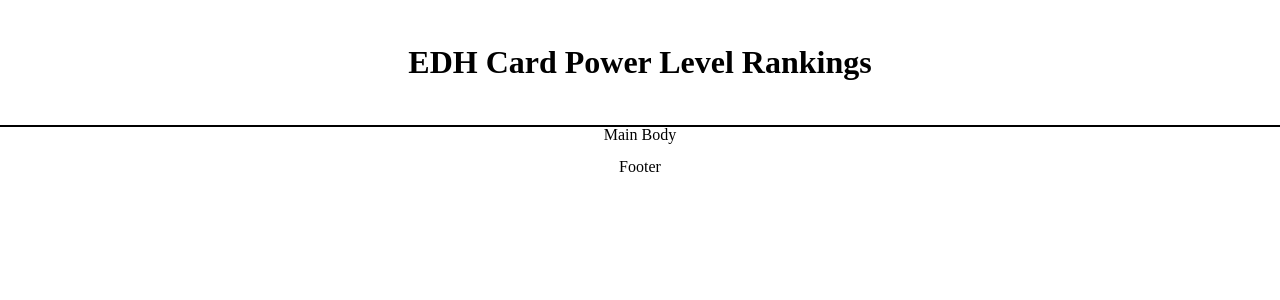
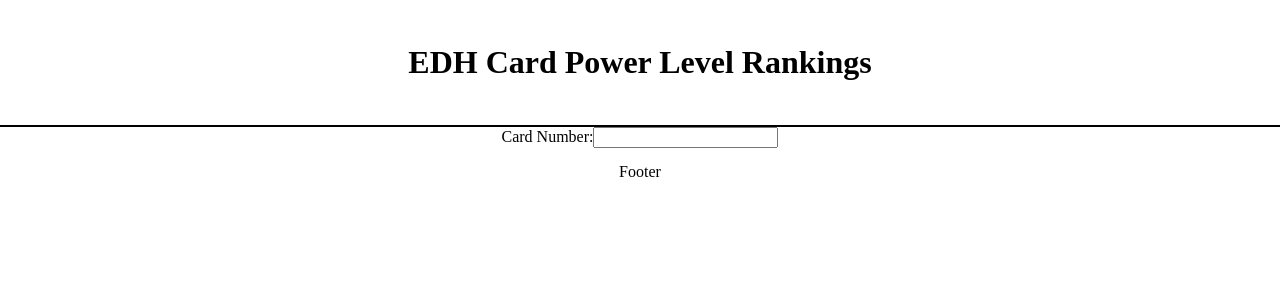
Before and after one commit to AnthonyMillerGit/CommandPoints, a React (Create React App) app in the folder commandpoints/: page / in a window 1280 px wide. Shown: the top 300 px of the page. Built offline with nearby package versions, Linux system fonts and the light colour scheme; no server answers.

Commit message:
trying to add state to form in Mainbody. wip

```diff
--- a/commandpoints/package.json
+++ b/commandpoints/package.json
@@ -8,6 +8,7 @@
     "@testing-library/user-event": "^13.5.0",
     "axios": "^0.25.0",
     "eslint": "^8.8.0",
+    "mtgsdk": "^1.0.0",
     "react": "^17.0.2",
     "react-dom": "^17.0.2",
     "react-scripts": "5.0.0",
--- a/commandpoints/src/App.js
+++ b/commandpoints/src/App.js
@@ -8,24 +8,26 @@ import axios from 'axios'
 
 
 
+
+
+
 function App() {
-
 
   const [cardImg, setCardImg] = useState()
   const [cardName, setCardName] = useState()
+  const [cardNumber, setCardNumber] = useState()
 
-
-  useEffect(() => {
-    axios.get('https://api.magicthegathering.io/v1/cards')
-    .then(res => {
-      console.log(res.data)
-      setCardImg(res.data.cards[0].imageUrl)
-      setCardName(res.data.cards[0].name)
-    })
-    .catch(err => {
-      console.log(err)
-    })
-  },[])
+  // useEffect(() => {
+  //   axios.get(`https://api.magicthegathering.io/v1/cards/${cardNumber}`)
+  //   .then(res => {
+  //     console.log(res.data)
+  //     setCardImg(res.data.card.imageUrl)
+  //     setCardName(res.data.card.name)
+  //   })
+  //   .catch(err => {
+  //     console.log(err)
+  //   })
+  // },[])
 
 
   return (
--- a/commandpoints/src/components/MainBody.js
+++ b/commandpoints/src/components/MainBody.js
@@ -1,11 +1,67 @@
-import React from 'react'
+import React, { useEffect, useState} from 'react'
+import axios from 'axios'
+
+
+
+const initialValue = {
+    cardNumber: '',
+}
+
+
+
 
 const MainBody = () => {
-    return [
+
+    const [values, setValues] = useState(initialValue)
+
+    const inputChange = (name, value) => {
+        setValues({
+            ...values,
+            [name]: value
+        })
+    }
+
+
+    const handleChanges = e => {
+        const { name } = e.target
+        inputChange(name)
+    }
+
+    const handleSubmit = e => {
+        e.preventDefault()
+
+    }
+
+
+    // useEffect(() => {
+    //     axios.get(`https://api.magicthegathering.io/v1/cards/${cardNumber}`)
+    //     .then(res => {
+    //         console.log(res.data)
+    //         setCardImg(res.data.card.imageUrl)
+    //         setCardName(res.data.card.name)
+    //     })
+    //     .catch(err => {
+    //         console.log(err)
+    //     })
+    // },[])
+
+
+
+    return (
         <div>
-            <h1>Main Body</h1>
+            <form onSubmit={handleSubmit}>
+                <label>
+                    Card Number:
+                    <input
+                        name="cardNumber"
+                        type="text"
+                        value={values.cardNumber}
+                        onChange={handleChanges}
+                     />
+                </label>
+            </form>
         </div>
-    ]
+    )
 }
 
 export default MainBody;
--- a/commandpoints/src/index.js
+++ b/commandpoints/src/index.js
@@ -3,6 +3,7 @@ import ReactDOM from 'react-dom';
 import './index.css';
 import App from './App';
 import reportWebVitals from './reportWebVitals';
+
 
 ReactDOM.render(
   <React.StrictMode>
```
Also changed, not shown: commandpoints/src/hooks/useForm.js (added, +36 -0 lines), 1 other file (tests, documents, lock files or other folders).
